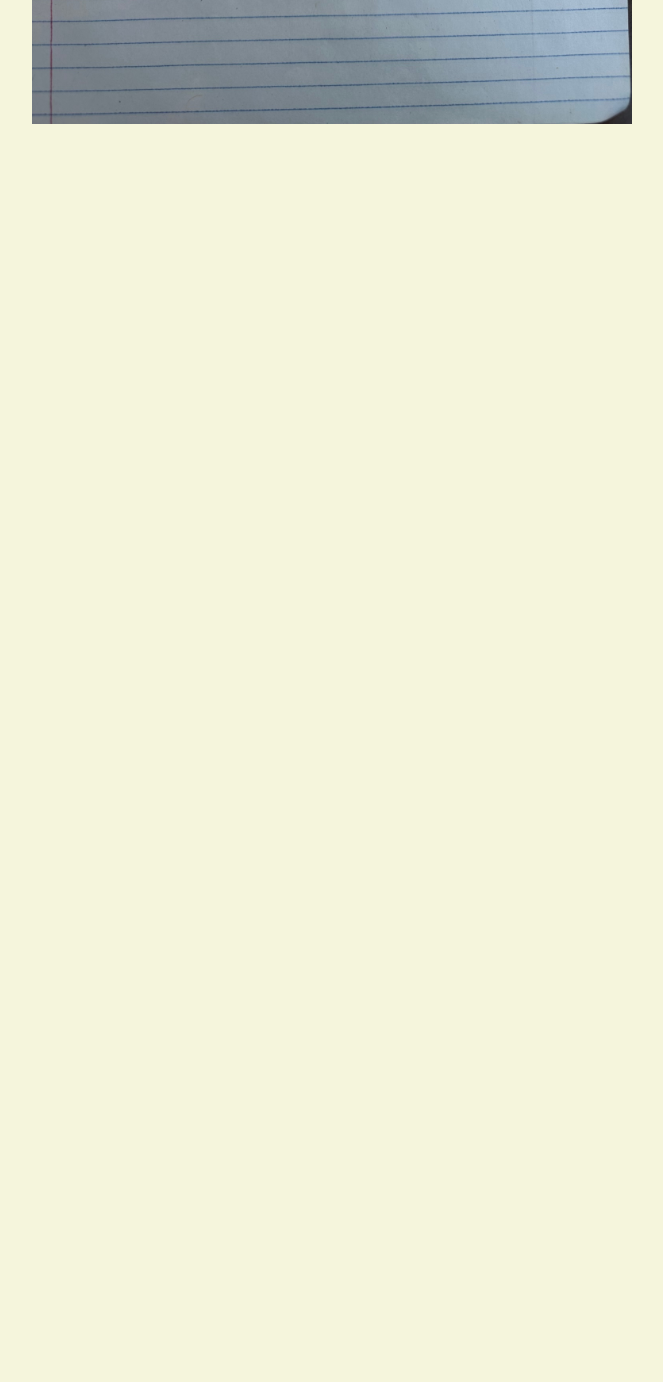
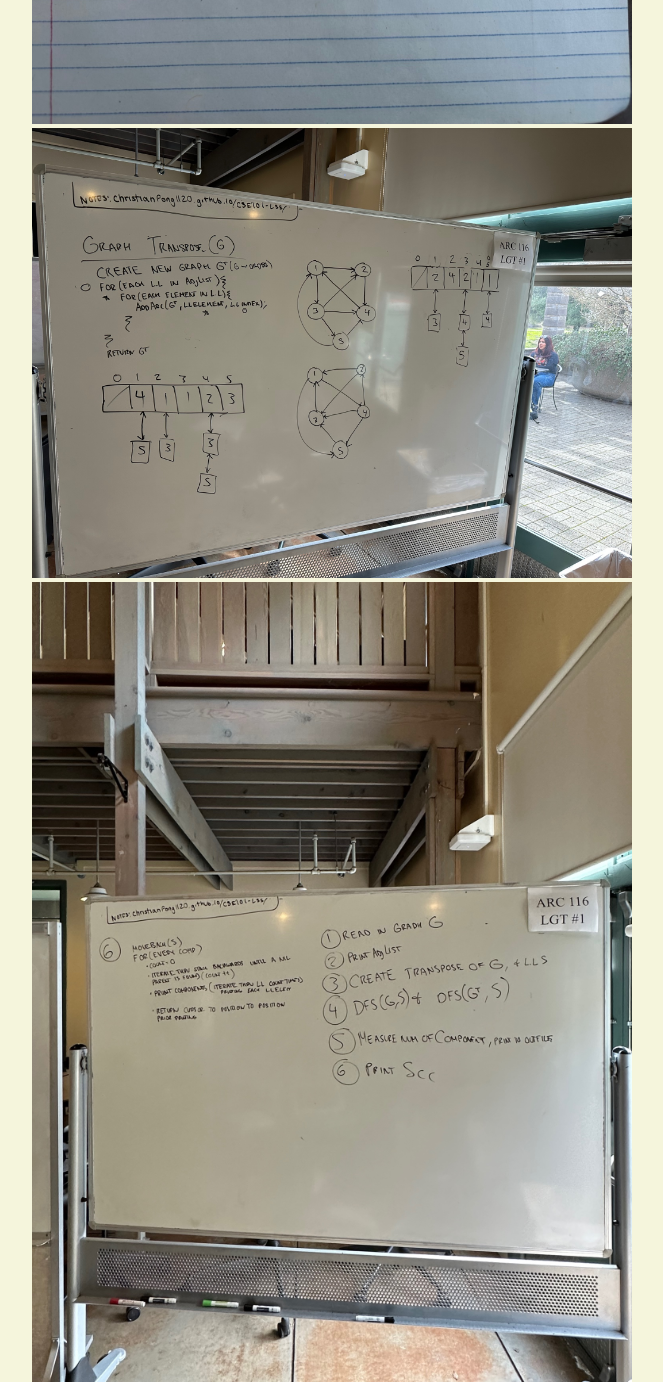
Before and after one commit to ChristianFong1120/CSE101-LSS, a plain HTML site: page week3/index.html in a window 1280 px wide. Shown: the part 4100-5482 px from the top of the page, without its empty margins (358-1021 px from the left). Before the commit the page ends 4236 px from the top, so only its background shows below. Drawn offline with Linux system fonts and the light colour scheme.

Commit message:
Added extra notes from session to Week3

```diff
--- a/week3/index.html
+++ b/week3/index.html
@@ -21,6 +21,9 @@
         <img src = "img/IMG_6150.jpg" id = Image>
         <img src = "img/IMG_6151.jpg" id = Image>
         <img src = "img/IMG_6152.jpg" id = Image>
+        <img src = "img/IMG_6182.jpg" id = Image>
+        <img src = "img/IMG_6183.jpg" id = Image>
+        <img src = "img/IMG_6184.jpg" id = Image>
         <br>
 
 
```
Also changed, not shown: week3/img/IMG_6182.jpg (added), week3/img/IMG_6183.jpg (added), week3/img/IMG_6184.jpg (added).
